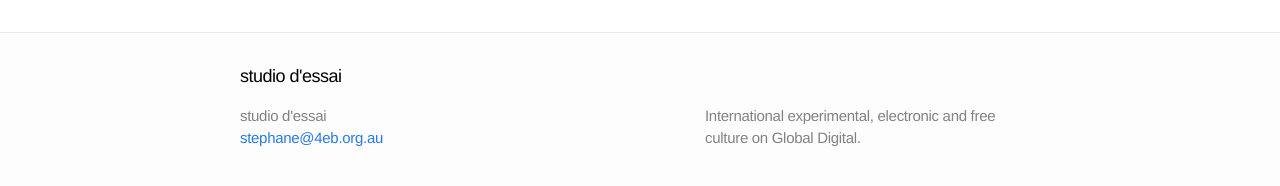
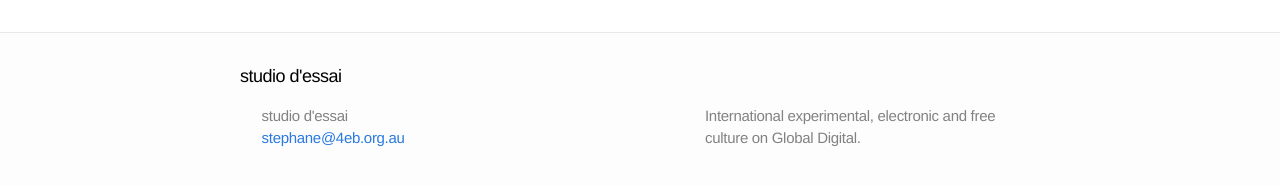
Before and after one commit to studio-dessai/studio-dessai.github.io, a Jekyll site: the page built from _posts/2015-01-29-sdexxix.md, in a window 1280 px wide. Shown: the part 593-779 px from the top of the page. Built offline with Jekyll 4.4.1, drawn with Linux system fonts in a browser that asks for light colours.

Commit message:
global list margin

```diff
--- a/css/main.css
+++ b/css/main.css
@@ -15,6 +15,8 @@ body {
   font-weight: 300;
   background-color: #fdfdfd;
 }
+
+ul, ol { margin-left: 1.35em; }
 
 h1, h2, h3, h4, h5, h6 { font-size: 100%; font-weight: 400; }
 
```
